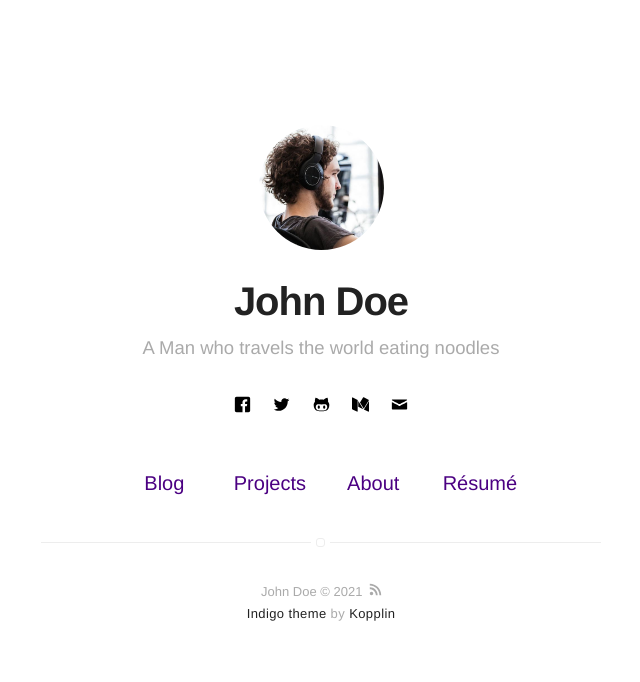
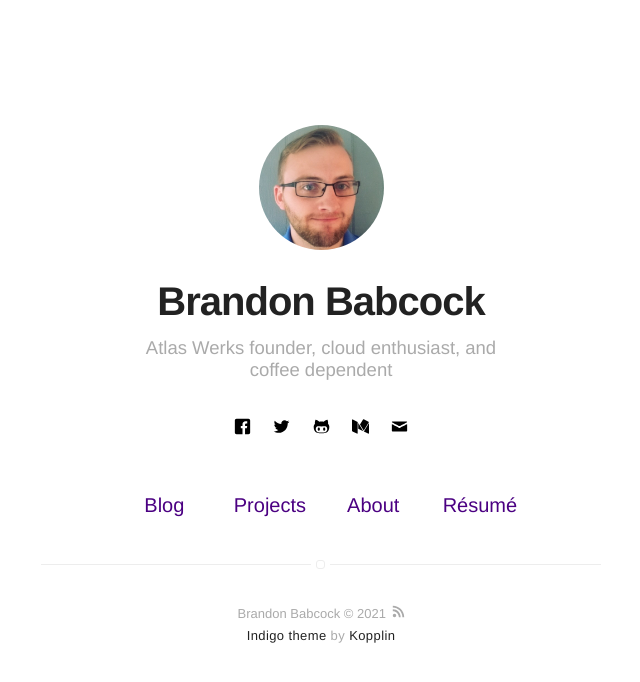
Before and after one commit to bbabcock1990/atlaswerks.com, a Jekyll site: the page built from index.html, in a window 1280 px wide. Shown: the top 682 px of the page, without its empty margins (319-959 px from the left). Built offline with Jekyll 4.4.1, drawn with Linux system fonts in a browser that asks for light colours.

Commit message:
updated profile

```diff
--- a/_config.yml
+++ b/_config.yml
@@ -1,6 +1,6 @@
 # main text of home
-name: John Doe
-bio: A Man who travels the world eating noodles
+name: Brandon Babcock
+bio: Atlas Werks founder, cloud enthusiast, and coffee dependent
 
 # twitter summary info
 description: A blog about technology and stuff related
```
Also changed, not shown: assets/images/profile.jpg.
